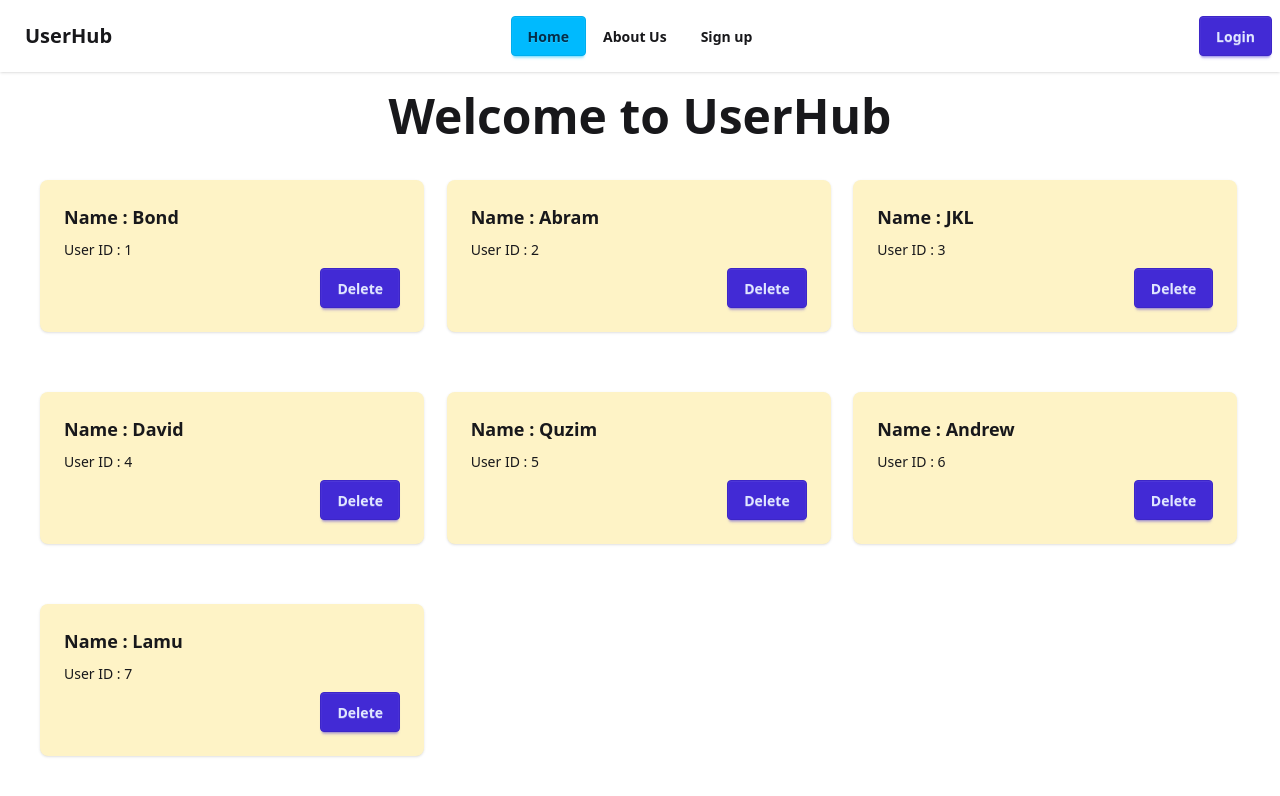
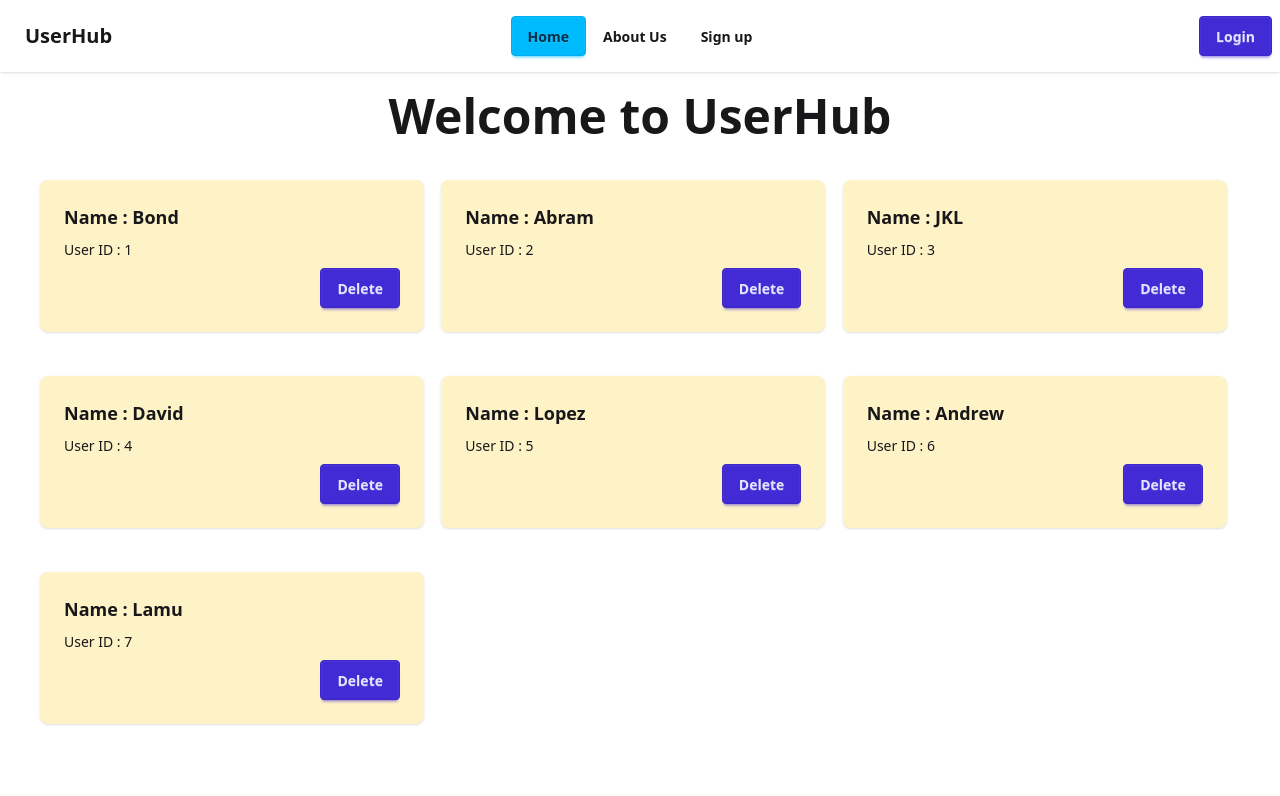
Before and after one commit to Maksudulfcub/user-management, a React (Vite) app: page / in a window 1280 px wide. Shown: the top 796 px of the page. Built offline with nearby package versions, Linux system fonts and the light colour scheme.

Commit message:
User delete functionality added

```diff
--- a/src/components/Home/Home.jsx
+++ b/src/components/Home/Home.jsx
@@ -8,15 +8,20 @@ const Home = () => {
         { id: 2, username: "Abram" },
         { id: 3, username: "JKL" },
         { id: 4, username: "David" },
-        { id: 5, username: "Quzim" },
+        { id: 5, username: "Lopez" },
         { id: 6, username: "Andrew" },
         { id: 7, username: "Lamu" },
     ])
 
+    const handleDeleteUser = (id) => {
+        const filteredUsers = users.filter(user => user.id !== id);
+        setUsers(filteredUsers);
+    }
+
     return (
         <div className='px-10 mt-5 mb-10'>
             <h1 className='text-center text-5xl font-semibold'>Welcome to UserHub</h1>
-            <Users users={users}></Users>
+            <Users users={users} handleDeleteUser={handleDeleteUser}></Users>
         </div>
     );
 };
--- a/src/components/User/User.jsx
+++ b/src/components/User/User.jsx
@@ -1,13 +1,19 @@
 
-const User = ({ user }) => {
+const User = ({ user, handleDeleteUser }) => {
+    const { id, username } = user;
+
+    const handleDelete = (id) => {
+        handleDeleteUser(id);
+    }
+
     return (
         <div>
             <div className="card lg:w-96 mt-10 bg-amber-100 card-md shadow-sm">
                 <div className="card-body">
-                    <h2 className="card-title">Name : {user.username}</h2>
-                    <p>User ID : {user.id}</p>
+                    <h2 className="card-title">Name : {username}</h2>
+                    <p>User ID : {id}</p>
                     <div className="justify-end card-actions">
-                        <button className="btn btn-primary">Delete</button>
+                        <button onClick={() => { handleDelete(id) }} className="btn btn-primary">Delete</button>
                     </div>
                 </div>
             </div>
--- a/src/components/Users/Users.jsx
+++ b/src/components/Users/Users.jsx
@@ -1,9 +1,9 @@
 import User from "../User/User";
 
-const Users = ({ users }) => {
+const Users = ({ users, handleDeleteUser }) => {
     return (
-        <div className="grid grid-cols-1 md:grid-cols-2 lg:grid-cols-3 gap-5">
-            {users.map(user => <User key={user.id} user={user}></User>)}
+        <div className="grid grid-cols-1 md:grid-cols-2 lg:grid-cols-3 gap-1">
+            {users.map(user => <User handleDeleteUser={handleDeleteUser} key={user.id} user={user}></User>)}
         </div>
     );
 };
```
